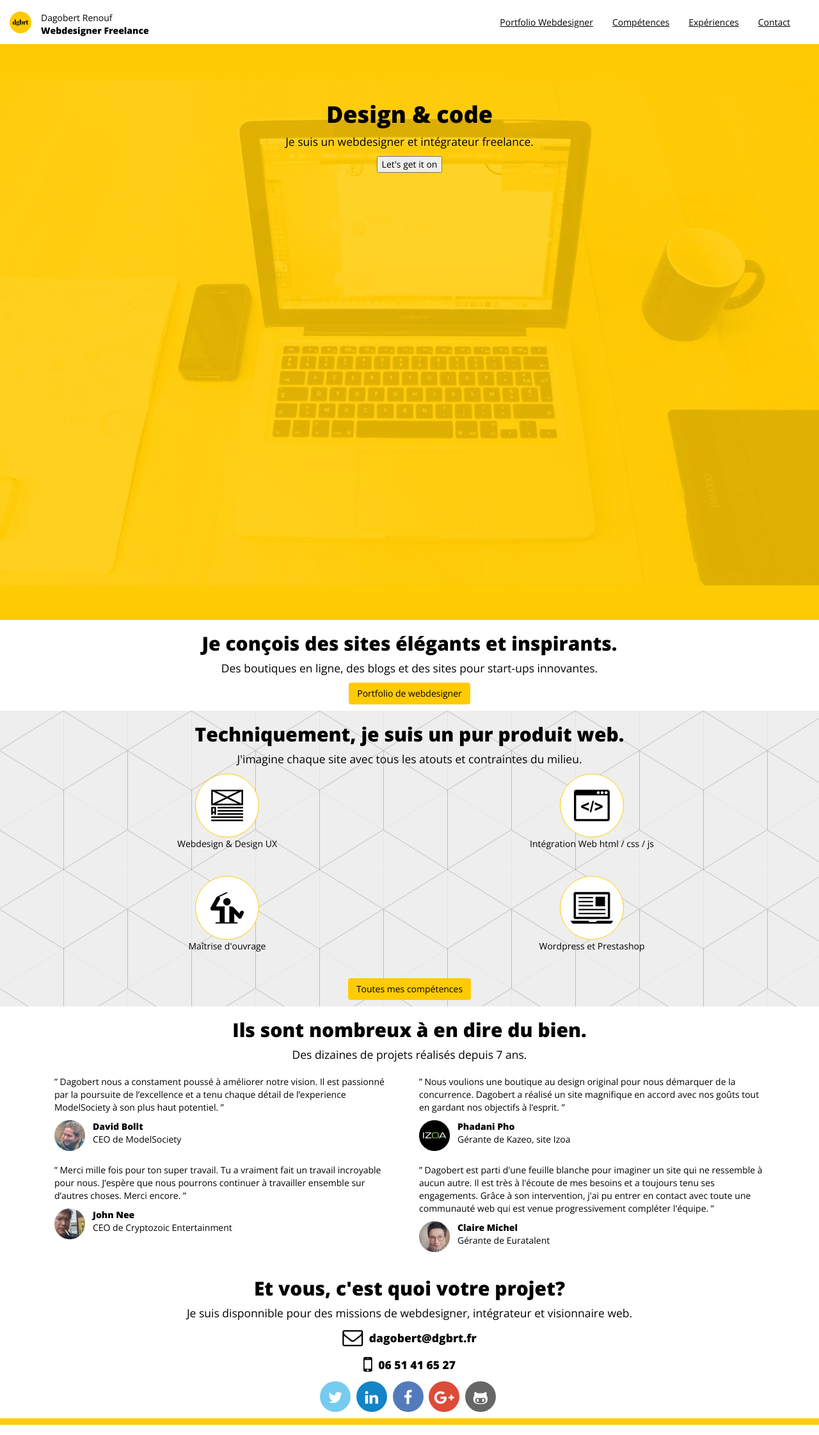
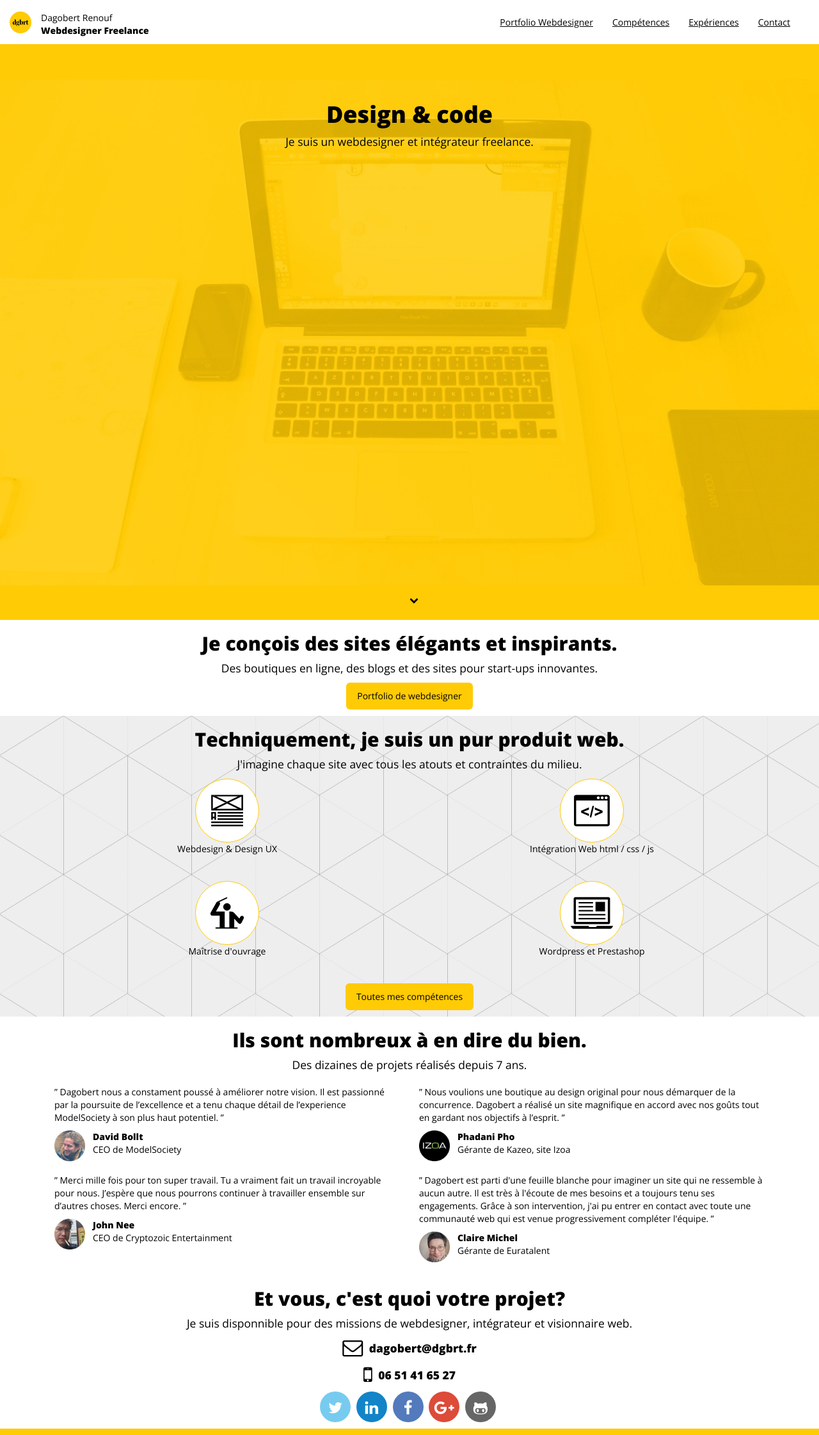
Before and after one commit to thedgbrt/dgbrt.fr, a Jekyll site: the page built from index.html, in a window 1280 px wide. Shown: the whole page at 64% size. Built offline with Jekyll 4.4.1, drawn with Linux system fonts in a browser that asks for light colours; nearby versions of some CDN libraries.

Commit message:
Various design tweaks on homepage

```diff
--- a/css/less/buttons.less
+++ b/css/less/buttons.less
@@ -128,6 +128,10 @@
 .btn-xs {
   .button-size(@padding-xs-vertical; @padding-xs-horizontal; @font-size-small; @line-height-small; @border-radius-small);
 }
+.btn-dgbrt {
+  // line-height: ensure even-numbered height of button next to large input
+  .button-size(@padding-large-vertical; @padding-large-horizontal; @font-size-base; @line-height-base; @border-radius-large);
+}
 
 
 // Block button
--- a/index.html
+++ b/index.html
@@ -11,13 +11,15 @@ published: true
 
 		<p>Je suis un webdesigner et intégrateur freelance.</p>
 
-		<button>Let's get it on</button>
+	</div>
 
-	</div>
+	<a href="#panel-portfolio">
+		<i class="fa fa-chevron-down"></i>
+	</a>
 
 </header>
 
-<section class="home-panel">
+<section class="home-panel" id="panel-portfolio">
 
 	<div class="container">
 
@@ -29,7 +31,7 @@ published: true
 
 		</header>
 
-		<a href="/portfolio-webdesigner" class="btn btn-primary">Portfolio de webdesigner</a>
+		<a href="/portfolio-webdesigner" class="btn btn-primary btn-dgbrt">Portfolio de webdesigner</a>
 
 	</div>
 
@@ -79,7 +81,7 @@ published: true
 
 		</div>
 
-		<a href="/competences" class="btn btn-primary">Toutes mes compétences</a>
+		<a href="/competences" class="btn btn-primary btn-dgbrt">Toutes mes compétences</a>
 
 	</div>
 
```
Also changed, not shown: css/less/dgbrt.less (+9 -0 lines), css/bootstrap.min.css.
